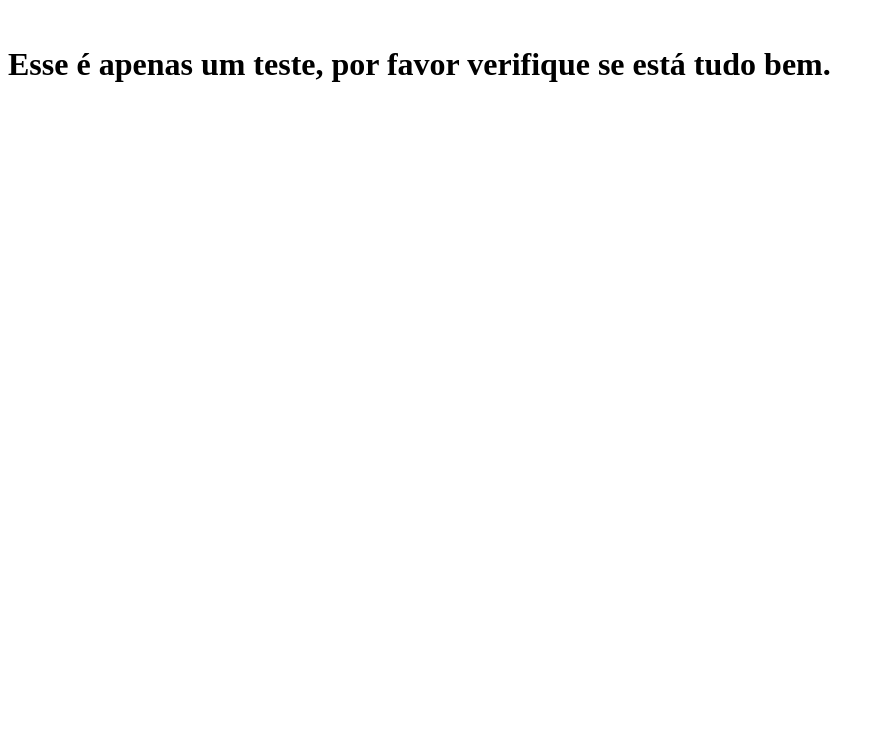
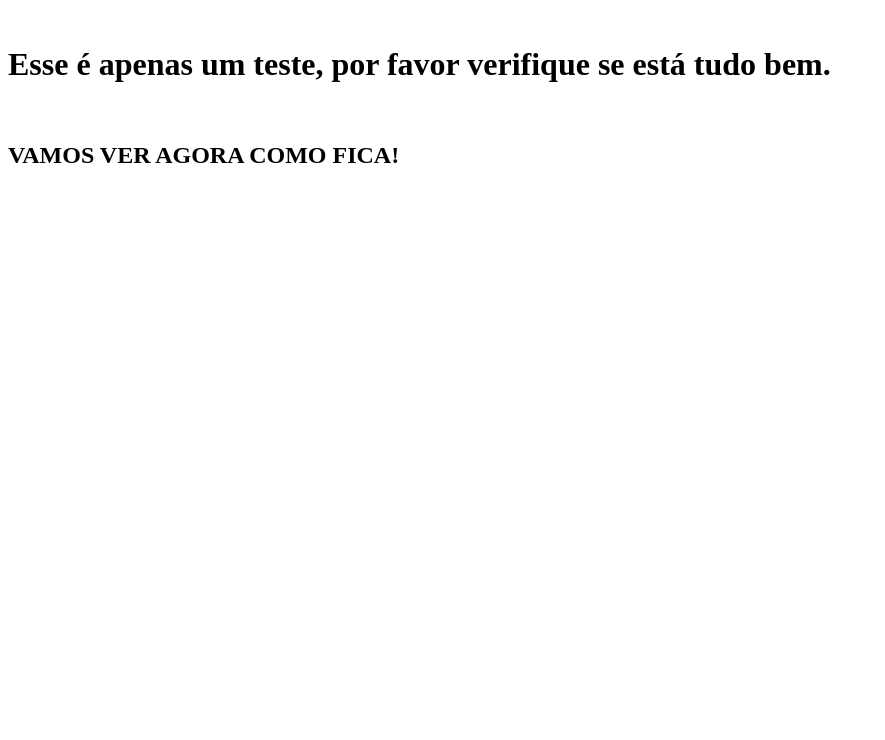
Before and after one commit to leodk87/estudo2, a plain HTML site: page index.html in a window 1280 px wide. Shown: the part 60-800 px from the top of the page, without its empty margins (0-885 px from the left). Drawn offline with Linux system fonts and the light colour scheme.

Commit message:
coloquei outro titulo

```diff
--- a/index.html
+++ b/index.html
@@ -10,6 +10,8 @@
 	<h1> Projeto do Leonardo </h1>
 	<br>
 	<h1> Esse é apenas um teste, por favor verifique se está tudo bem. </h1>
+	<br>
+	<h2>VAMOS VER AGORA COMO FICA!</h2>
 
 </body>
 
```
